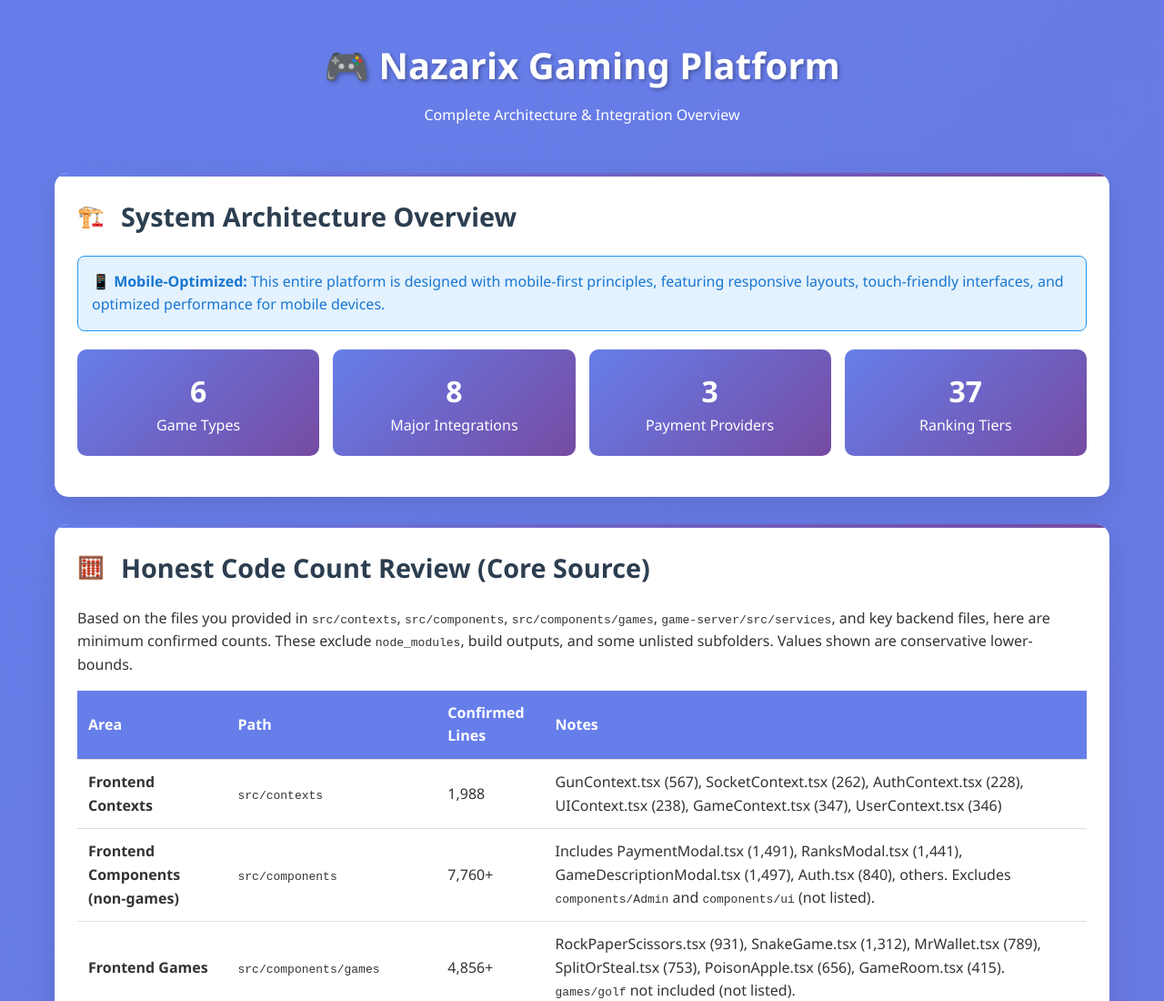
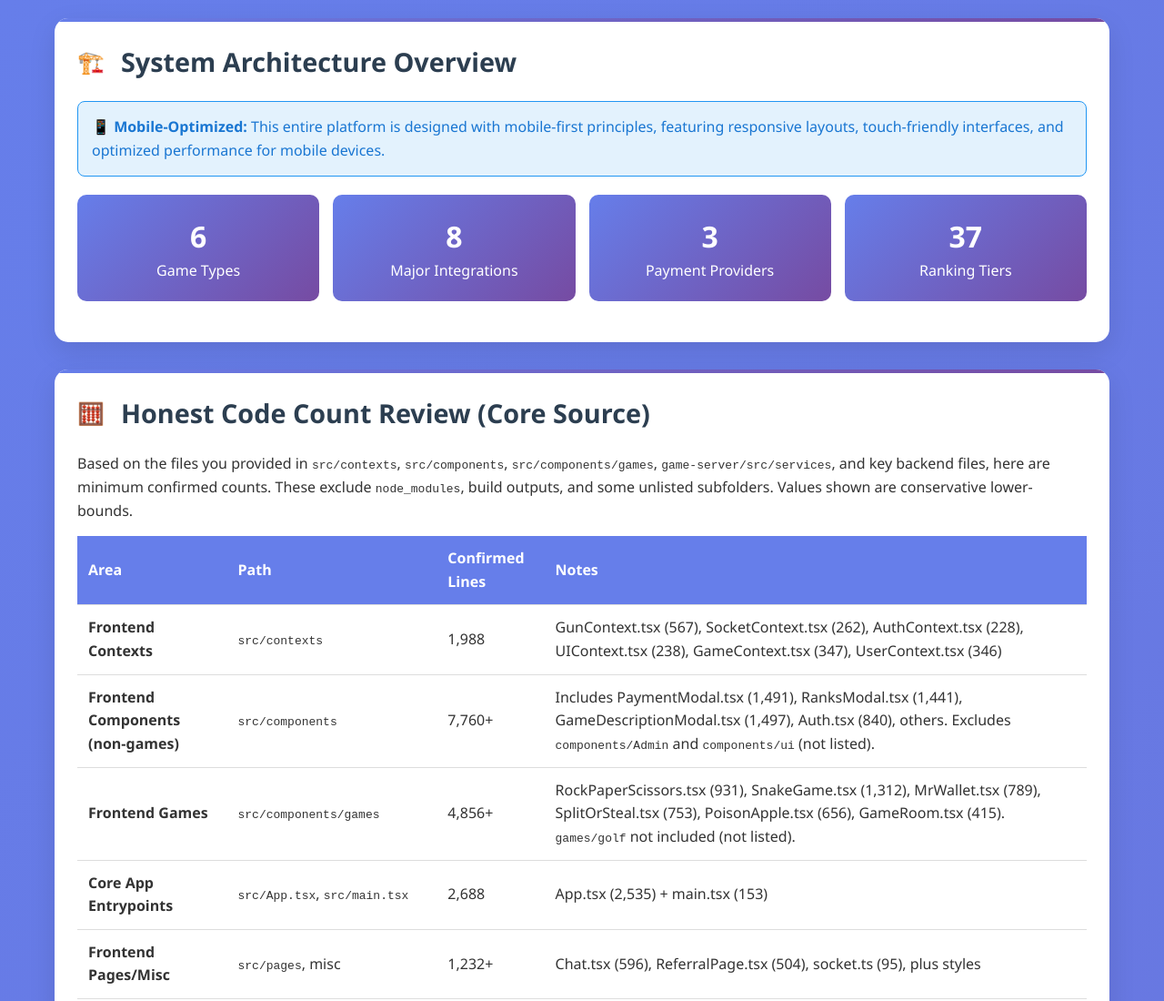
Before and after one commit to Hacaka288/uppda, a plain HTML site: page index.html in a window 1280 px wide. Shown: the top 1100 px of the page at 91% size. Drawn offline with Linux system fonts and the light colour scheme.

Commit message:
Update index.html

```diff
--- a/index.html
+++ b/index.html
@@ -552,10 +552,6 @@
 </head>
 <body>
     <div class="container">
-        <header class="header">
-            <h1>🎮 Nazarix Gaming Platform</h1>
-            <p>Complete Architecture & Integration Overview</p>
-        </header>
 
         <!-- System Overview -->
         <section class="section">
```
